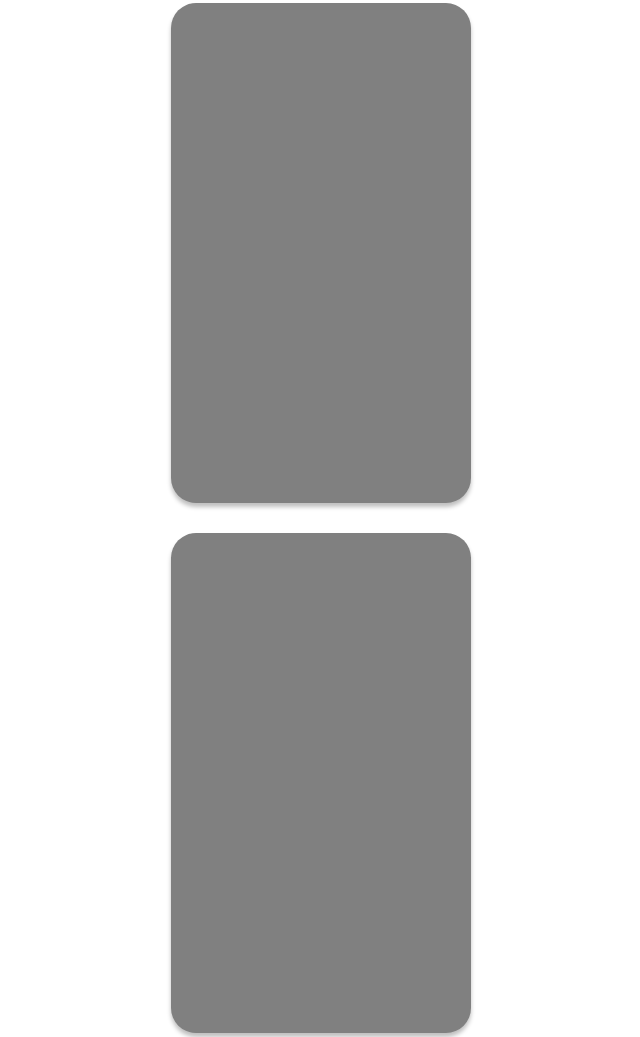
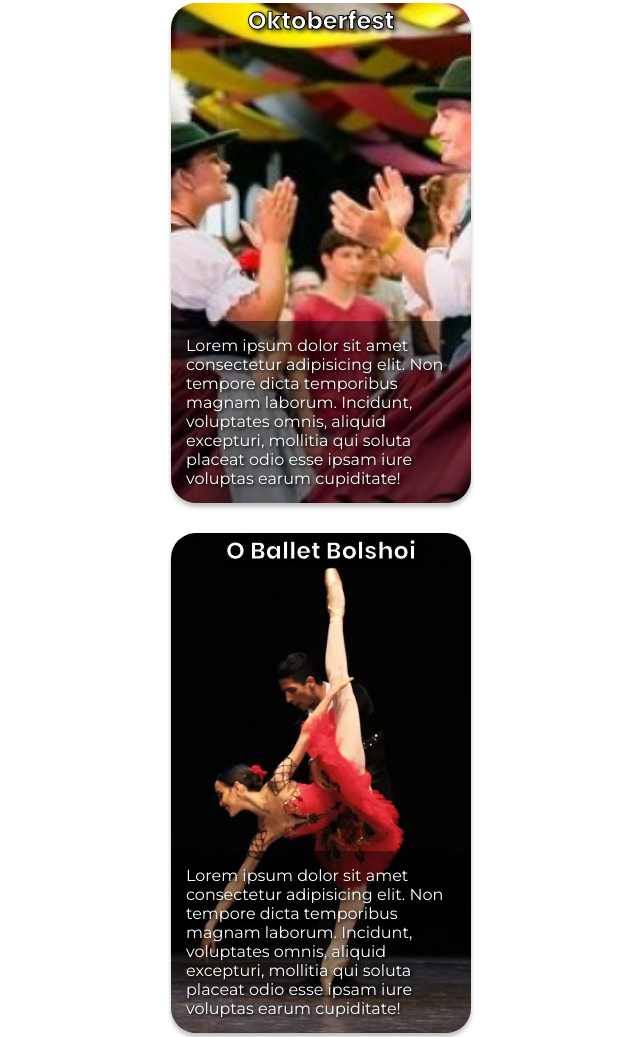
Before and after one commit to isaiaspro/checkpoint_front_1_Santa_Catarina, a plain HTML site: page index.html in a window 1280 px wide. Shown: the part 460-1497 px from the top of the page, without its empty margins (319-959 px from the left). Drawn offline with Linux system fonts and the light colour scheme; a web font is replaced by a local one.

Commit message:
estilizando cards curiosidades

```diff
--- a/css/style.css
+++ b/css/style.css
@@ -1,5 +1,4 @@
-@import url('https://fonts.googleapis.com/css2?family=Montserrat:wght@200;900&display=swap');
-@import url('https://fonts.googleapis.com/css2?family=Montserrat:wght@200;900&display=swap');
+@import url('https://fonts.googleapis.com/css2?family=Montserrat:ital,wght@0,100;0,200;0,300;0,400;0,500;0,600;0,700;0,800;0,900;1,100;1,200;1,300;1,400;1,500;1,600;1,700;1,800;1,900&family=Qwitcher+Grypen&display=swap');
 
 @import url('https://fonts.googleapis.com/css2?family=Poppins:ital,wght@0,100;0,200;0,300;0,400;0,500;0,600;0,700;0,800;0,900;1,100;1,200;1,300;1,400;1,500;1,600;1,700;1,800;1,900&display=swap');
 
@@ -12,9 +11,7 @@
     box-sizing: border-box;
 }
 
-h2, .destaques, .recomendados, .menu li{
-    font-family: 'Poppins';
-}
+
 
 
 
@@ -40,6 +37,11 @@ main {
     width: 100%;
     min-width: 425px;
     justify-content: center;
+}
+
+h2, .destaques, .recomendados, .menu li{
+    font-family: 'Poppins';
+    text-shadow: gray 0.1em 0.1em 0.1em;
 }
 
 /* HEADER */
@@ -127,7 +129,41 @@ a{
     height: 500px;
     border-radius: 25px;
     background-color: gray;
+    background-repeat: no-repeat;
+    background-position: -200px;
+    background-size: cover;
+    display: flex;
+    justify-content: space-between;
+    flex-direction: column;
+    align-items: center;
+    text-align: center;
     box-shadow: 0px 4px 4px rgba(0, 0, 0, 0.25);
+    color: #fff;
+}
+
+.card h2{
+    -webkit-text-stroke-width: 1px;
+    -webkit-text-stroke-color: #000;
+    text-shadow: black 0.1em 0.1em 0.2em
+}
+
+.card p{
+    width: 300px;
+    background-color: rgba(0, 0, 0, 0.45);
+    text-align: start;
+    text-shadow: black 0.1em 0.1em 0.2em;
+    font-family: 'Montserrat', sans-serif;
+    font-weight: 400;
+    padding:15px;
+    border-radius: 0px 0px 25px 25px;
+}
+
+#oktoberfest{
+    background-image: url(../img/grupoalemao_site.jpg);
+}
+
+#bolshoi{
+    background-image: url(../img/Bailarina_Amanda_Gomes.jpg);
 }
 
 
@@ -210,6 +246,7 @@ div {
         font-size: 5rem;
         color: #fff;
         visibility: visible;
+        text-shadow: black 0.1em 0.1em 0.5em;
     }
 
 
--- a/index.html
+++ b/index.html
@@ -46,9 +46,18 @@
         <h2 class="curiosidades">Curiosidades</h2>
 
         <div class="cards">
-            <div class="card"></div>
-            <div class="card"></div>
-            <div class="card"></div>
+            <div class="card" id="oktoberfest">
+                <h2>Oktoberfest</h2>
+                <p>Lorem ipsum dolor sit amet consectetur adipisicing elit. Non tempore dicta temporibus magnam laborum. Incidunt, voluptates omnis, aliquid excepturi, mollitia qui soluta placeat odio esse ipsam iure voluptas earum cupiditate!</p>
+            </div>
+            <div class="card" id="bolshoi" title="Bailarina brasileira Amanda Gomes, formada na Escola do Teatro Bolshoi no Brasil em Joinville, no Norte de Santa Catarina">
+                <h2>O Ballet Bolshoi</h2>
+                <p>Lorem ipsum dolor sit amet consectetur adipisicing elit. Non tempore dicta temporibus magnam laborum. Incidunt, voluptates omnis, aliquid excepturi, mollitia qui soluta placeat odio esse ipsam iure voluptas earum cupiditate!</p>
+            </div>
+            <div class="card">
+                <h2>Oktoberfest</h2>
+                <p>Lorem ipsum dolor sit amet consectetur adipisicing elit. Non tempore dicta temporibus magnam laborum. Incidunt, voluptates omnis, aliquid excepturi, mollitia qui soluta placeat odio esse ipsam iure voluptas earum cupiditate!</p>
+            </div>
         </div>
 
         <h2>Vídeos <a name="videos"></a> </h2>
```
Also changed, not shown: img/Bailarina_Amanda_Gomes.jpg (added).
